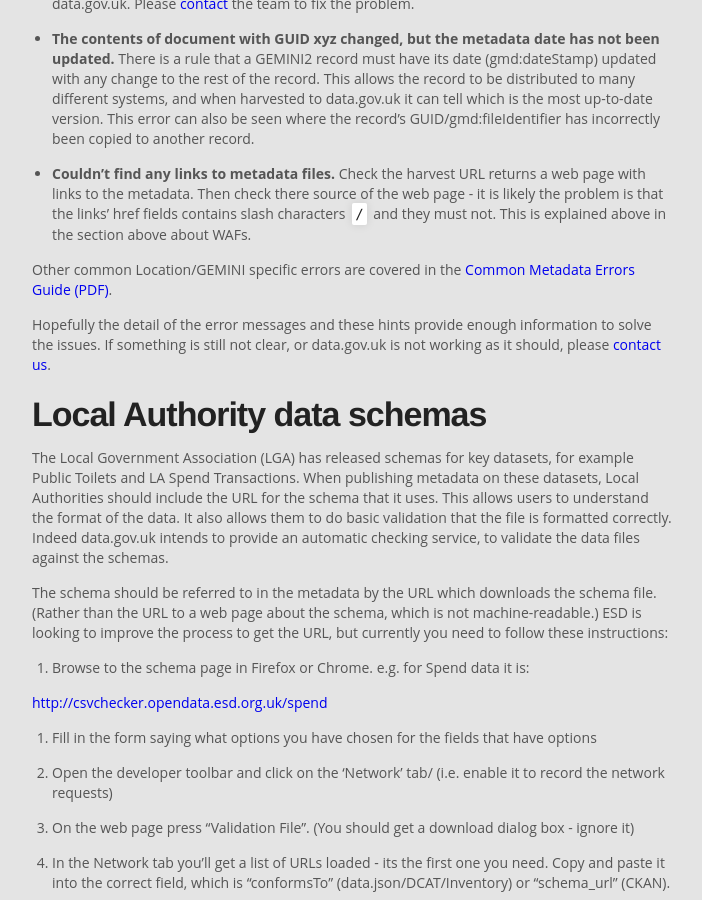
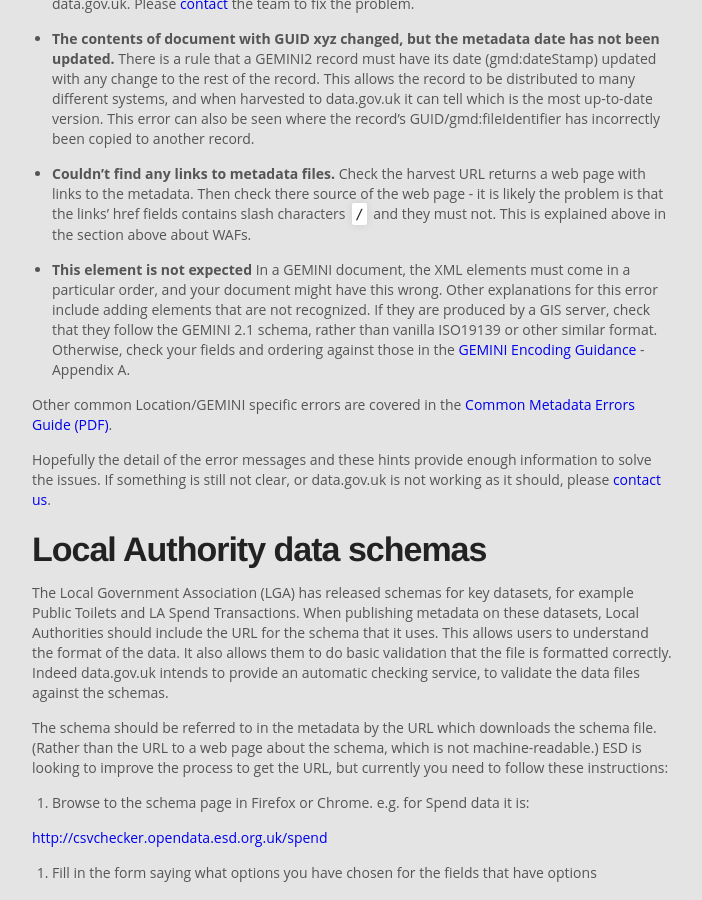
Before and after one commit to datagovuk/guidance, a Jekyll site: the page built from harvesting.md, in a window 1280 px wide and 900 px high, scrolled down 10958 px. Shown: the whole window, without its empty margins (288-990 px from the left). Built offline with Jekyll 4.4.1, drawn with Linux system fonts in a browser that asks for light colours.

Commit message:
Add tip about field ordering as it is common.

```diff
--- a/harvesting.md
+++ b/harvesting.md
@@ -228,6 +228,8 @@ It is not unusual to see errors on the first harvest. Often it is simple to put
 
 * **Couldn't find any links to metadata files.** Check the harvest URL returns a web page with links to the metadata. Then check there source of the web page - it is likely the problem is that the links' href fields contains slash characters `/` and they must not. This is explained above in the section above about WAFs.
 
+* **This element is not expected** In a GEMINI document, the XML elements must come in a particular order, and your document might have this wrong. Other explanations for this error include adding elements that are not recognized. If they are produced by a GIS server, check that they follow the GEMINI 2.1 schema, rather than vanilla ISO19139 or other similar format. Otherwise, check your fields and ordering against those in the [GEMINI Encoding Guidance](http://data.gov.uk/library/uk-gemini-encoding-guidance) - Appendix A.
+
 Other common Location/GEMINI specific errors are covered in the [Common Metadata Errors Guide (PDF)](http://data.gov.uk/library/common-metadata-errors-guide).
 
 Hopefully the detail of the error messages and these hints provide enough information to solve the issues. If something is still not clear, or data.gov.uk is not working as it should, please [contact us](http://data.gov.uk/contact).
```
Also changed, not shown: api.md (+1 -0 lines).
